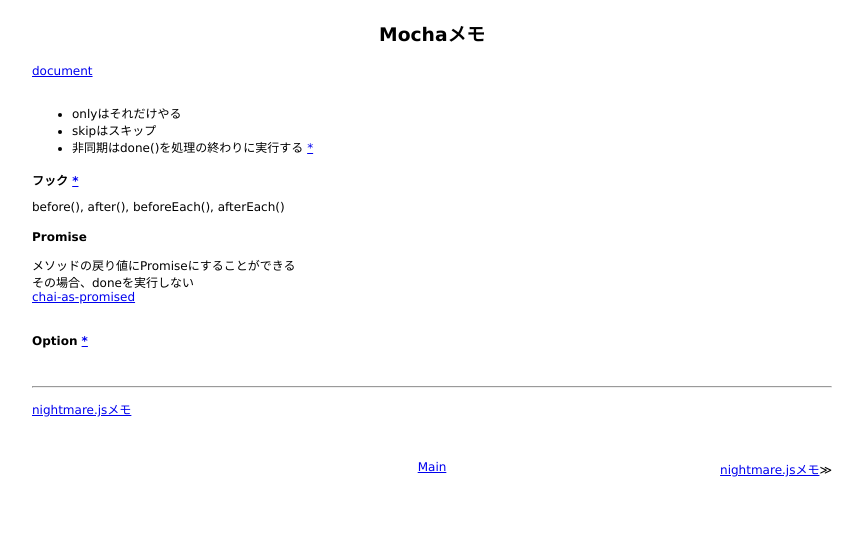
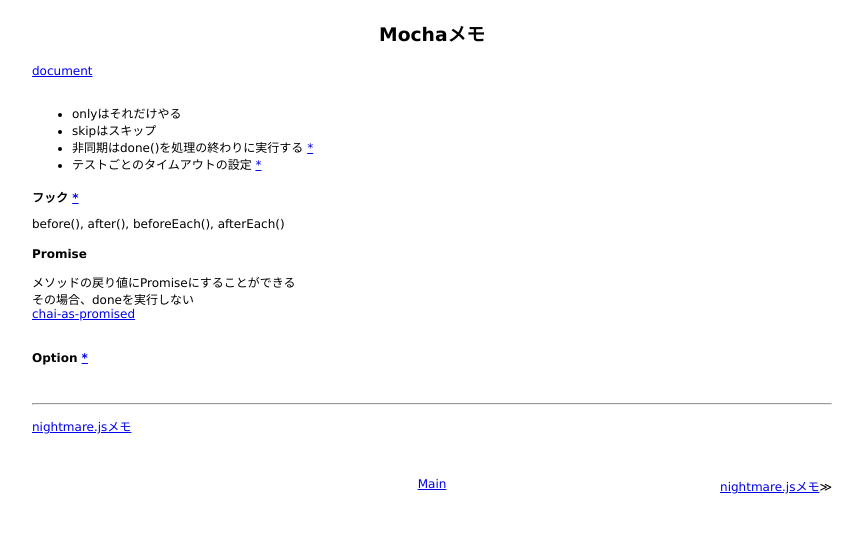
Before and after one commit to 38elements/38elements.github.com, a Jekyll site: the page built from _posts/2016-09-24-mocha.md, in a window 1280 px wide. Shown: the top 533 px of the page, without its empty margins (208-1071 px from the left). Built offline with Jekyll 4.4.1, drawn with Linux system fonts in a browser that asks for light colours.

Commit message:
Update 2016-09-24-mocha.md

```diff
--- a/_posts/2016-09-24-mocha.md
+++ b/_posts/2016-09-24-mocha.md
@@ -8,6 +8,7 @@ title: Mochaメモ
 * onlyはそれだけやる
 * skipはスキップ
 * 非同期はdone()を処理の終わりに実行する [\*](https://mochajs.org/#asynchronous-code)
+* テストごとのタイムアウトの設定 [\*](https://mochajs.org/#timeouts)
 <br>
 
 #### フック [\*](https://mochajs.org/#hooks)
```
